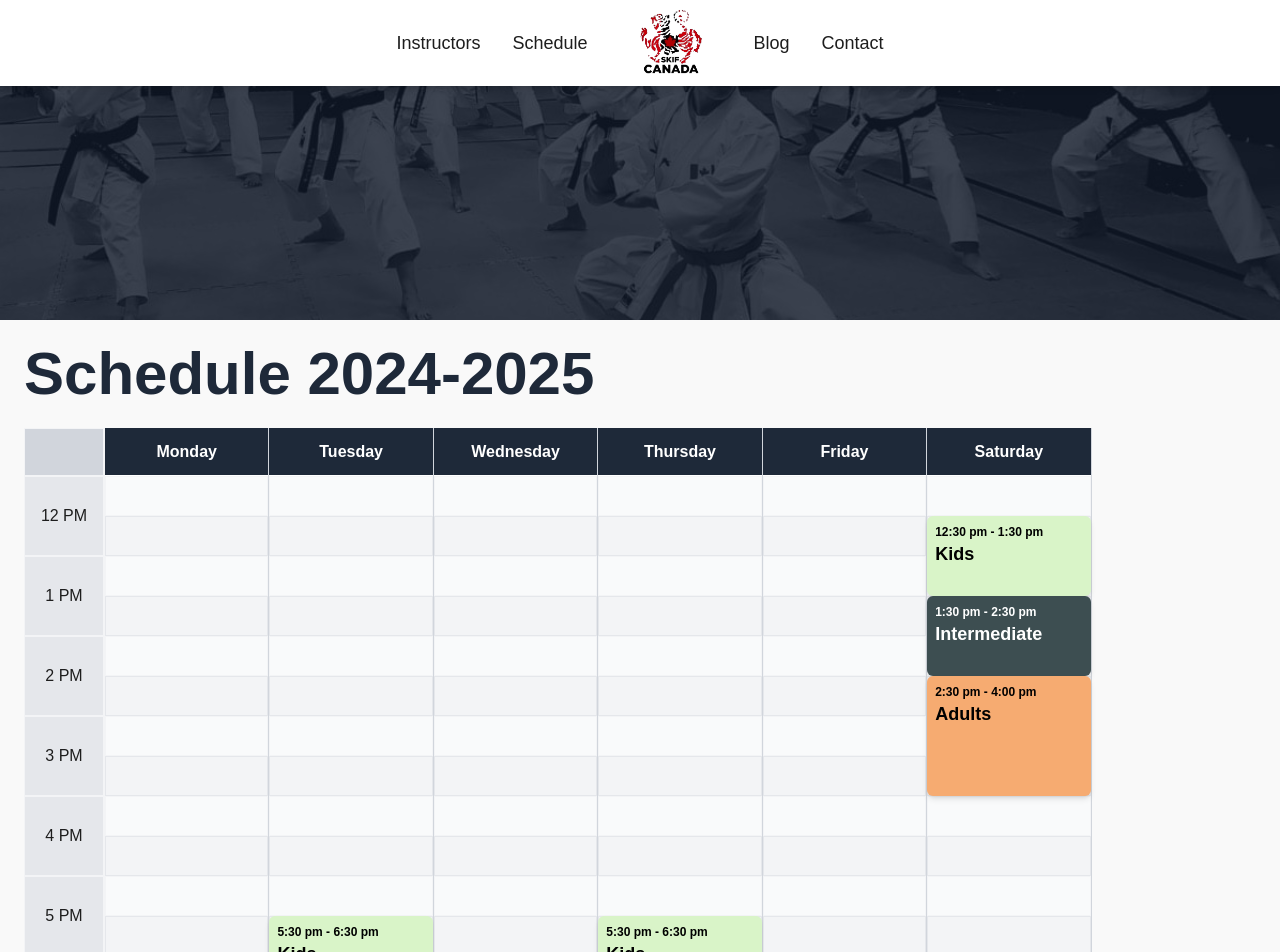
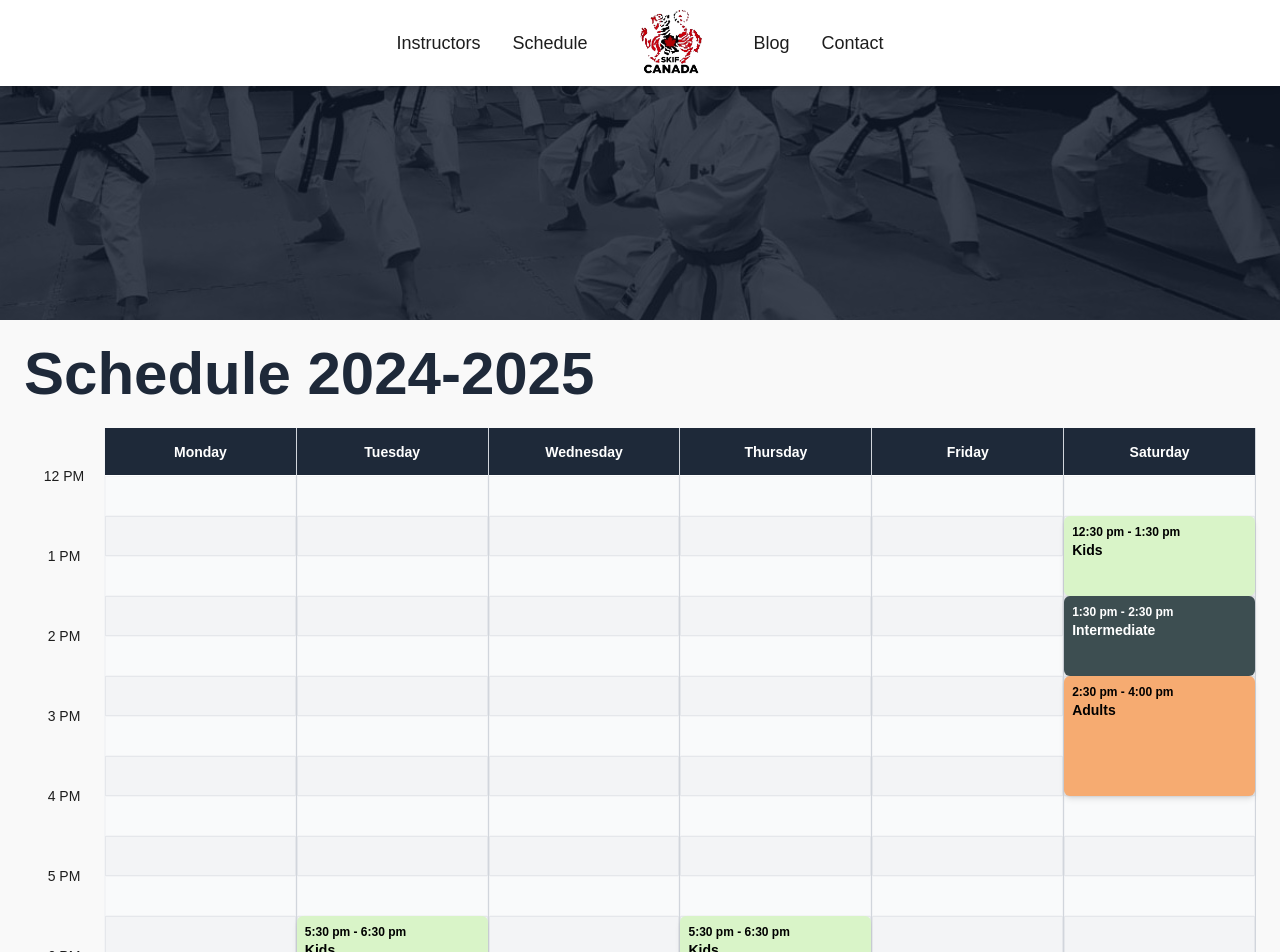
Before and after one commit to A-coderr/skif-website, a Next.js app: page /schedule in a window 1280 px wide. Shown: the top 952 px of the page. Built offline with nearby package versions, Linux system fonts and the light colour scheme.

Commit message:
The table schedule and the mobile schedule are responsive.

```diff
--- a/app/components/ScheduleTable.tsx
+++ b/app/components/ScheduleTable.tsx
@@ -171,13 +171,14 @@ export default function ScheduleTable() {
   };
 
   return (
-    <section className="w-full min-h-[70vh] flex justify-center p-6">
-      <div className="flex flex-col w-full max-w-7xl items-center justify-start">
-        <div className="w-full text-left">
-          <h1 className="text-2xl md:text-6xl font-bold mb-6 text-gray-800">
+    <section className="w-full min-h-[60vh] flex justify-center p-6">
+      <div className="flex flex-col w-full max-w-7xl justify-start">
+        <div className="w-full text-left mb-6">
+          <h1 className="text-2xl md:text-4xl lg:text-6xl font-bold text-gray-800">
             Schedule 2024-2025
           </h1>
         </div>
+
         {/* Mobile Grid Layout */}
         <div className="grid gap-4 md:hidden w-full">
           <Tabs classes={classes} />
@@ -185,36 +186,38 @@ export default function ScheduleTable() {
 
         {/* Desktop Table Layout */}
         <div className="hidden md:block w-full">
-          <div className="w-full flex flex-col md:flex-row justify-center items-center">
-            <div className="w-20 flex flex-col">
-              <div className="h-12 border border-gray-100 bg-gray-300 text-white flex items-center justify-center font-bold"></div>
+          <div className="w-full flex flex-col md:flex-row justify-center">
+            {/* Time Column */}
+            <div className="w-20 flex flex-col pt-2">
               {timeSlots.map((hour) => (
                 <div
                   key={hour}
-                  className="h-20 border border-gray-100 flex items-center justify-center bg-gray-200"
+                  className="h-20 border justify-center items-center border-[#f9f9f9] flex bg-[#f9f9f9] text-xs md:text-sm"
                 >
                   {formatTime(hour)}
                 </div>
               ))}
             </div>
-            <div className="grid grid-cols-1 md:grid-cols-7 flex-grow border-l border-gray-100">
+
+            {/* Days and Classes */}
+            <div className="grid grid-cols-1 md:grid-cols-6 flex-grow border-l border-gray-100">
               {days.map((day) => (
                 <div
                   key={day}
                   className="flex flex-col border-r w-full relative border-gray-300"
                 >
-                  <div className="h-12 border-b bg-gray-800 text-white font-bold flex items-center justify-center">
+                  <div className="h-12 border-b bg-gray-800 text-white font-bold text-sm flex items-center justify-center">
                     {day}
                   </div>
                   <div className="relative flex-grow grid grid-rows-20">
                     {timeSlots.flatMap((hour) => [
                       <div
                         key={`${day}-${hour}-0`}
-                        className="h-10 border border-gray-100 bg-gray-50"
+                        className="h-10 border border-gray-100 bg-gray-50 text-xs md:text-sm"
                       ></div>,
                       <div
                         key={`${day}-${hour}-30`}
-                        className="h-10 border border-gray-200 bg-gray-100"
+                        className="h-10 border border-gray-200 bg-gray-100 text-xs md:text-sm"
                       ></div>,
                     ])}
                     {classes
@@ -231,7 +234,9 @@ export default function ScheduleTable() {
                           <div className="text-xs font-semibold">
                             {cls.time}
                           </div>
-                          <div className="text-lg font-bold">{cls.name}</div>
+                          <div className="text-sm font-bold truncate">
+                            {cls.name}
+                          </div>
                         </div>
                       ))}
                   </div>
```
